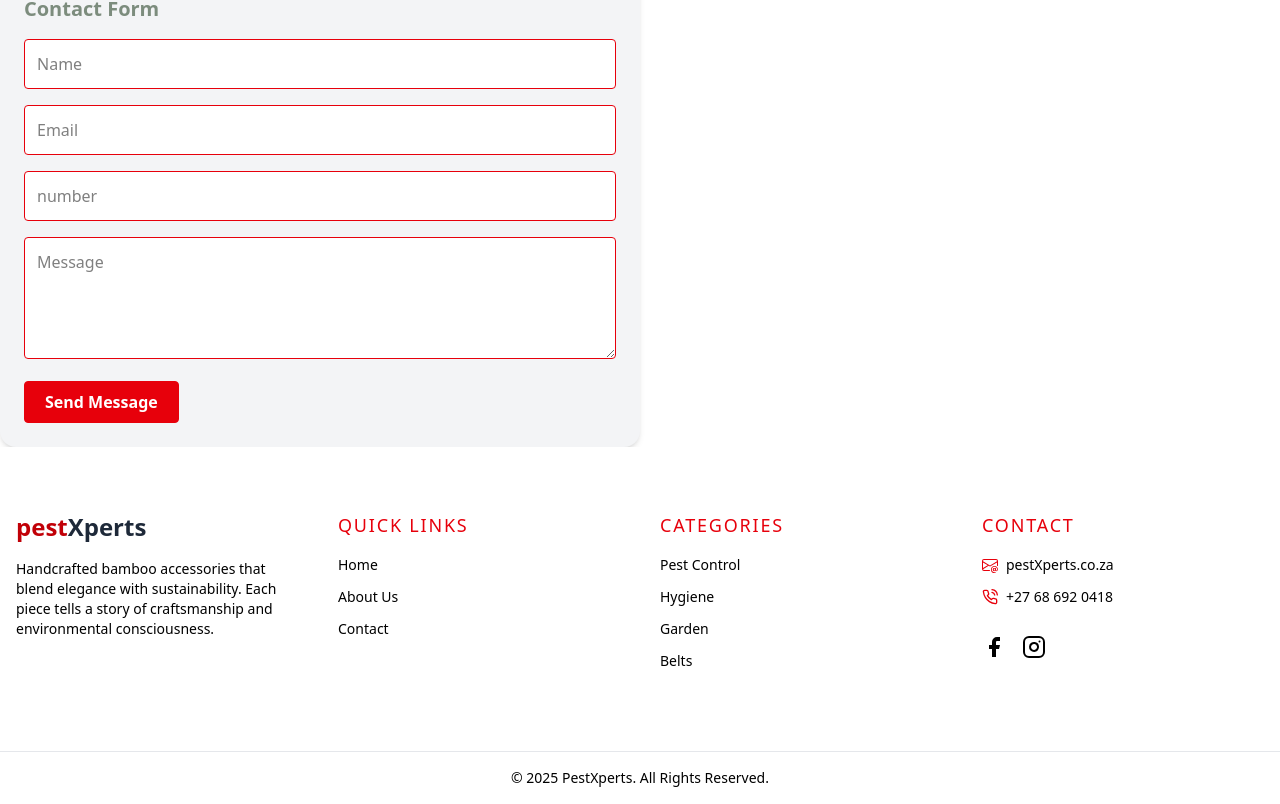
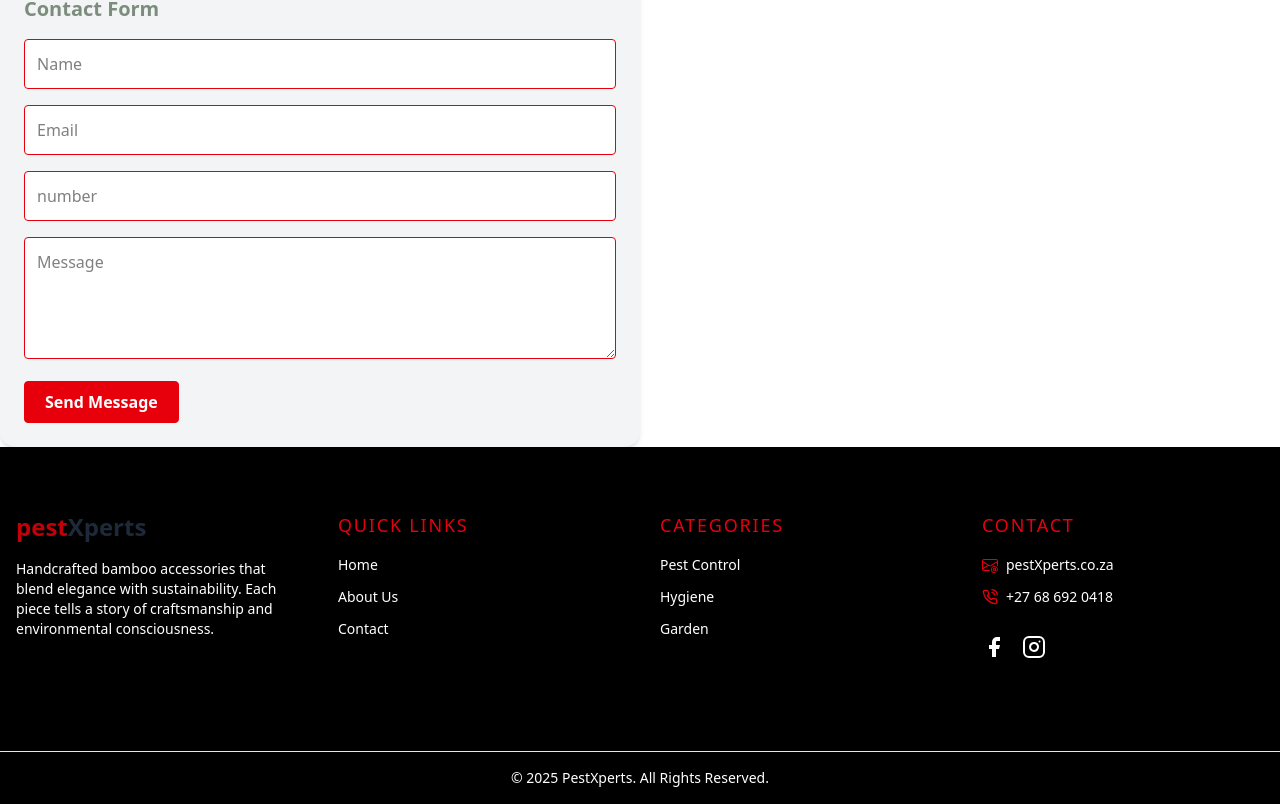
Before and after one commit to HlobisileLukhele/pestXperts, a React (Vite) app: page /contact in a window 1280 px wide. Shown: the part 193-997 px from the top of the page. Built offline with nearby package versions, Linux system fonts and the light colour scheme.

Commit message:
update footer styles to use white text on black background for better contrast

```diff
--- a/src/shared/Footer.jsx
+++ b/src/shared/Footer.jsx
@@ -3,11 +3,11 @@ import { FiPhoneCall } from "react-icons/fi";
 import { Link } from "react-router-dom";
 
 const Footer = () => {
-  const linkClass = "text-sm text-black hover:text-red-600 duration-200";
+  const linkClass = "text-sm text-white hover:text-red-600 duration-200";
 
   return (
     <div className="w-full" id="footer">
-      <footer className="w-full bg-white">
+      <footer className="w-full bg-black text-white">
         <div className="container mx-auto px-4 py-16">
           {/* Footer Grid */}
             <div className="grid grid-cols-1 md:grid-cols-4 gap-10">
@@ -19,7 +19,7 @@ const Footer = () => {
                 pest<span className="text-gray-800">Xperts</span>
               </span>
             </a>
-            <p className="text-sm text-black pt-4">
+            <p className="text-sm text-white pt-4">
               Handcrafted bamboo accessories that blend elegance with
               sustainability. Each piece tells a story of craftsmanship and
               environmental consciousness.
@@ -58,9 +58,6 @@ const Footer = () => {
                 <Link to="#" className={linkClass}>
                   Garden
                 </Link>
-                <Link to="#" className={linkClass}>
-                  Belts
-                </Link>
               </nav>
             </div>
 
@@ -72,7 +69,7 @@ const Footer = () => {
               <nav className="flex flex-col space-y-3">
                 <a
                   href="mailto:hello@konceptagency.co.za"
-                  className="flex items-center text-sm text-black group hover:text-red-600 duration-200"
+                  className="flex items-center text-sm text-white group hover:text-red-600 duration-200"
                 >
                   <BsEnvelopeAt className="size-4 mr-2 text-red-600" />
                   <span className="group-hover:text-red-600 duration-200">
@@ -81,7 +78,7 @@ const Footer = () => {
                 </a>
                 <a
                   href="#"
-                  className="flex items-center text-sm text-black group hover:text-red-600 duration-200"
+                  className="flex items-center text-sm text-white group hover:text-red-600 duration-200"
                 >
                   <FiPhoneCall className="size-4 mr-2 text-red-600" />
                   <span className="group-hover:text-red-600 duration-200">
@@ -92,7 +89,7 @@ const Footer = () => {
                   <a
                     href="#"
                     target="_blank"
-                    className="text-black hover:text-red-600 duration-200"
+                    className="text-white hover:text-red-600 duration-200"
                   >
                     <svg
                       fill="currentColor"
@@ -108,7 +105,7 @@ const Footer = () => {
                   <a
                     href="#"
                     target="_blank"
-                    className="text-black hover:text-red-600 duration-200"
+                    className="text-white hover:text-red-600 duration-200"
                   >
                     <svg
                       fill="none"
@@ -137,9 +134,9 @@ const Footer = () => {
         </div>
 
         {/* Bottom Footer */}
-        <div className="bg-white border-t border-gray-200">
+        <div className="bg-black  border-t border-gray-200">
           <div className="mx-auto px-4 py-4">
-            <p className="text-sm text-black text-center">
+            <p className="text-sm text-white text-center">
               &copy; 2025 PestXperts. All Rights Reserved.
             </p>
           </div>
```
